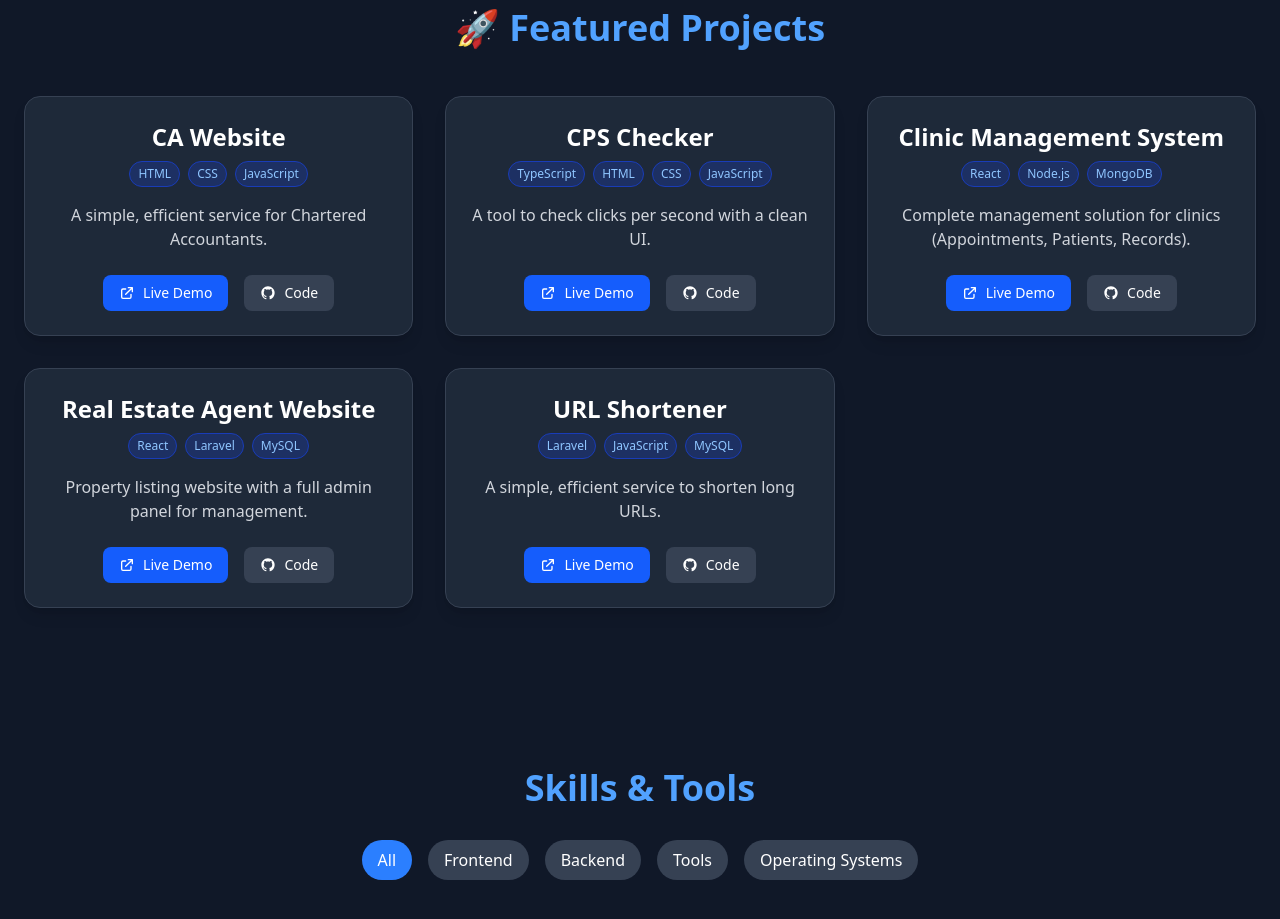
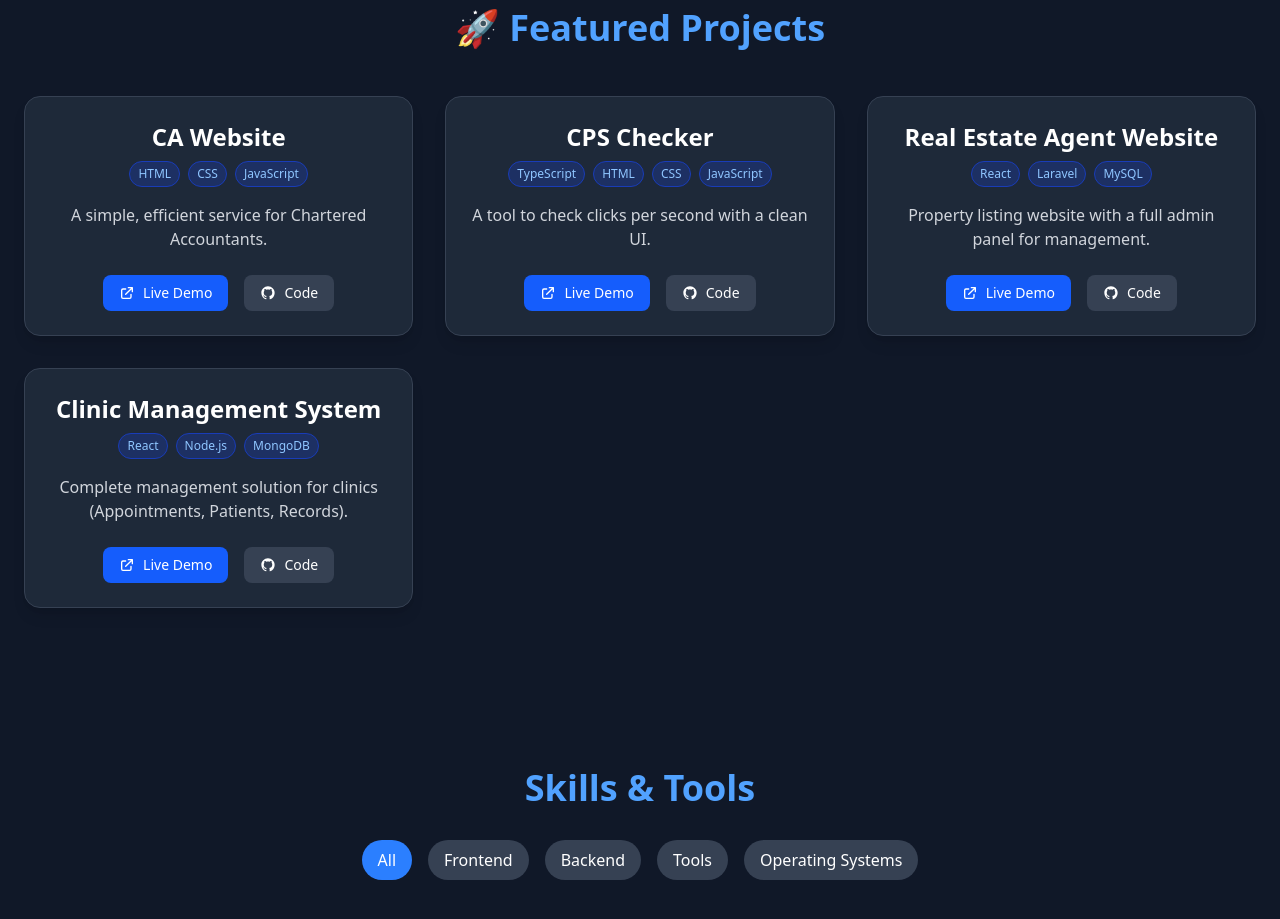
Before and after one commit to yadavyogesh13/myportfolio, a React (Vite) app: page / in a window 1280 px wide. Shown: the part 2320-3239 px from the top of the page. Built offline with nearby package versions, Linux system fonts and the light colour scheme.

Commit message:
project section changes

```diff
--- a/src/components/Projects.jsx
+++ b/src/components/Projects.jsx
@@ -7,7 +7,7 @@ const projects = [
     title: "CA Website",
     tech: "HTML, CSS, JavaScript",
     desc: "A simple, efficient service for Chartered Accountants.",
-    liveUrl: "https://ca-website-demo.vercel.app", // Replace with your actual URL
+    liveUrl: "https://ca-static-site.vercel.app/", // Replace with your actual URL
     githubUrl: "https://github.com/yadavyogesh13/ca-website" // Replace with your actual repo
   },
   {
@@ -15,32 +15,24 @@ const projects = [
     title: "CPS Checker",
     tech: "TypeScript, HTML, CSS, JavaScript",
     desc: "A tool to check clicks per second with a clean UI.",
-    liveUrl: "https://cps-checker-demo.vercel.app", // Replace with your actual URL
-    githubUrl: "https://github.com/yadavyogesh13/cps-checker" // Replace with your actual repo
+    liveUrl: "https://cpschecker.site/", // Replace with your actual URL
+    githubUrl: "https://github.com/yadavyogesh13/cpstester" // Replace with your actual repo
   },
   {
     id: 3,
+    title: "Real Estate Agent Website",
+    tech: "React, Laravel, MySQL",
+    desc: "Property listing website with a full admin panel for management.",
+    liveUrl: "", // Replace with your actual URL
+    githubUrl: "https://github.com/yadavyogesh13/real-estate-agent" // Replace with your actual repo
+  },
+  {
+    id: 4,
     title: "Clinic Management System",
     tech: "React, Node.js, MongoDB",
     desc: "Complete management solution for clinics (Appointments, Patients, Records).",
-    liveUrl: "https://clinic-management-demo.vercel.app", // Replace with your actual URL
-    githubUrl: "https://github.com/yadavyogesh13/clinic-management" // Replace with your actual repo
-  },
-  {
-    id: 4,
-    title: "Real Estate Agent Website",
-    tech: "React, Laravel, MySQL",
-    desc: "Property listing website with a full admin panel for management.",
-    liveUrl: "https://real-estate-demo.vercel.app", // Replace with your actual URL
-    githubUrl: "https://github.com/yadavyogesh13/real-estate" // Replace with your actual repo
-  },
-  {
-    id: 5,
-    title: "URL Shortener",
-    tech: "Laravel, JavaScript, MySQL",
-    desc: "A simple, efficient service to shorten long URLs.",
-    liveUrl: "https://url-shortener-demo.vercel.app", // Replace with your actual URL
-    githubUrl: "https://github.com/yadavyogesh13/url-shortener" // Replace with your actual repo
+    liveUrl: "", // Replace with your actual URL
+    githubUrl: "https://github.com/yadavyogesh13/Hospital-Management-System" // Replace with your actual repo
   },
 ];
 
```
